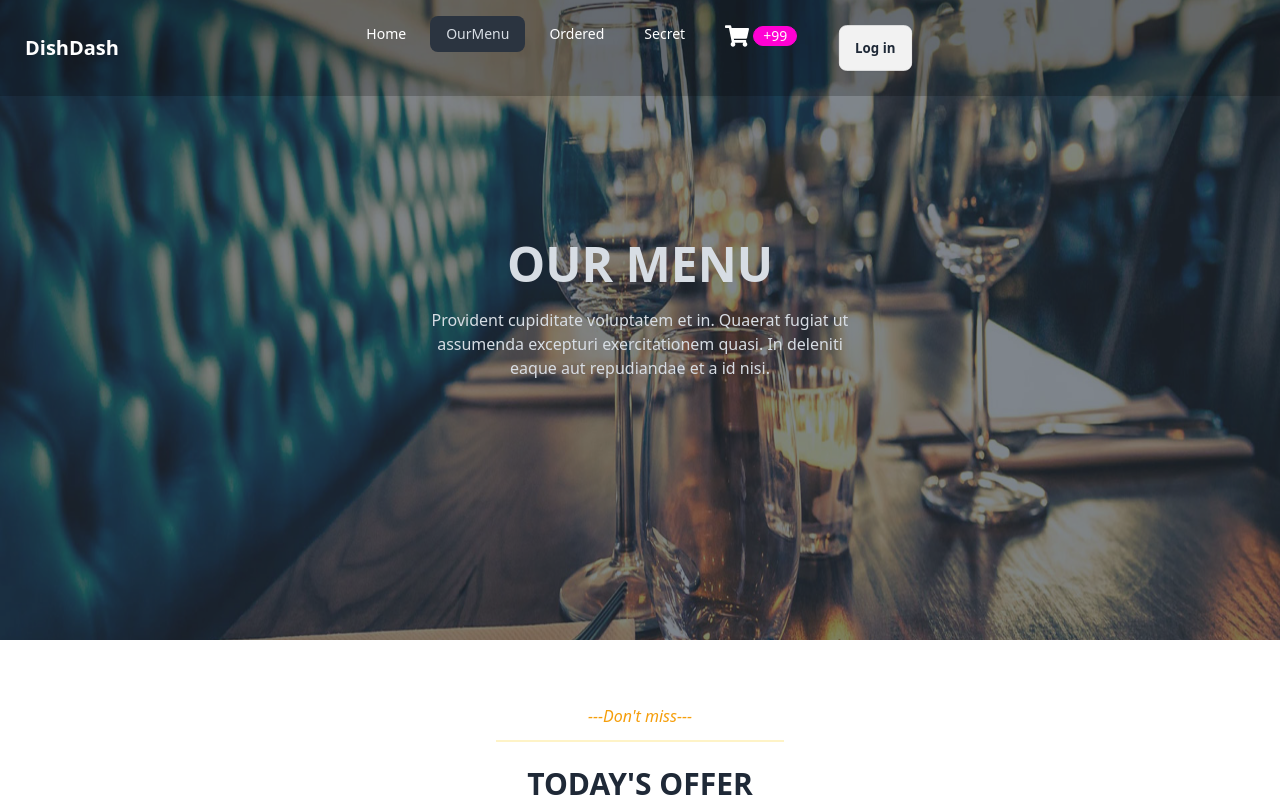
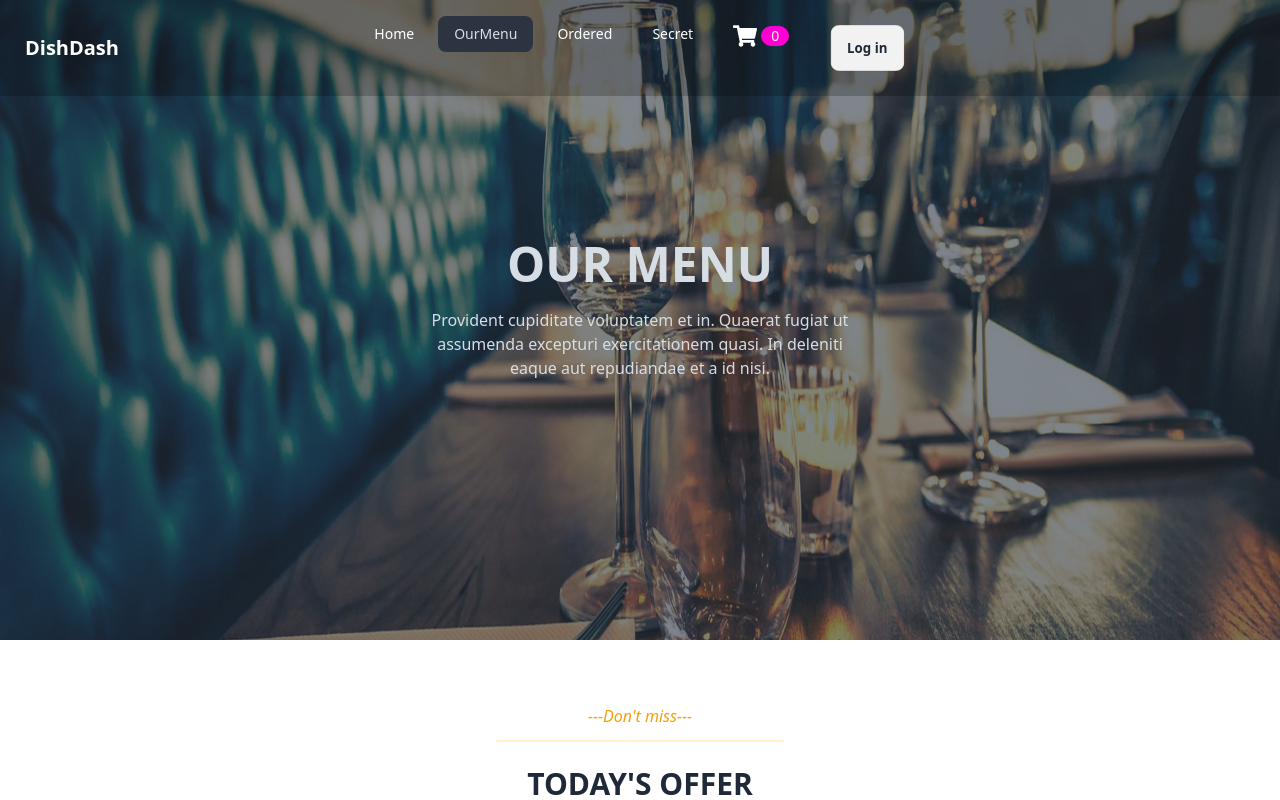
Before and after one commit to tofayeLL/DishDash-Restaurant-Client, a React (Vite) app: page /menu in a window 1280 px wide. Shown: the top 800 px of the page. Built offline with nearby package versions, Linux system fonts and the light colour scheme; no server answers.

Commit message:
use Tan stack query and axios secure to load and display cart data in the navbar

```diff
--- a/package.json
+++ b/package.json
@@ -11,6 +11,7 @@
   },
   "dependencies": {
     "@smastrom/react-rating": "^1.5.0",
+    "@tanstack/react-query": "^5.37.1",
     "axios": "^1.6.8",
     "firebase": "^10.12.0",
     "localforage": "^1.10.0",
--- a/src/components/FoodCard/FoodCard.jsx
+++ b/src/components/FoodCard/FoodCard.jsx
@@ -1,7 +1,8 @@
 import { Link, useLocation, useNavigate } from "react-router-dom";
 import useAuth from "../../hooks/useAuth";
 import Swal from "sweetalert2";
-import axios from "axios";
+
+import useAxiosSecure from "../../hooks/useAxiosSecure";
 
 
 const FoodCard = ({ item }) => {
@@ -10,6 +11,9 @@ const FoodCard = ({ item }) => {
     const { user } = useAuth();
     const navigate = useNavigate();
     const location = useLocation();
+
+    // axios secure from hooks
+    const axiosSecure = useAxiosSecure();
 
     const handleAddToCart = (food) => {
         if (user && user?.email) {
@@ -24,7 +28,7 @@ const FoodCard = ({ item }) => {
 
             }
 
-            axios.post('http://localhost:5000/carts', cartItem)
+            axiosSecure.post('/carts', cartItem)
             .then(data => {
                 console.log(data.data);
                 if(data.data.insertedId){
--- a/src/hooks/useAxiosSecure.jsx
+++ b/src/hooks/useAxiosSecure.jsx
@@ -1,7 +1,7 @@
 import axios from "axios";
 
 
-export const axiosSecure = axios.create({
+ const axiosSecure = axios.create({
     baseURL: 'http://localhost:5000'
 })
 
--- /dev/null
+++ b/src/hooks/useCart.jsx
@@ -0,0 +1,22 @@
+import { useQuery } from "@tanstack/react-query";
+import useAxiosSecure from "./useAxiosSecure";
+
+
+const useCart = () => {
+    const axiosSecure = useAxiosSecure();
+    //    tan stack query
+    const { data: cart = [] } = useQuery({
+        queryKey: ['cart'],
+        queryFn: async () => {
+            const data = await axiosSecure.get('/carts')
+            return data.data;
+        }
+        /* queryFn: async () => {
+            const data = await fetchTodoById(todoId)
+            return data
+          }, */
+    })
+    return [cart]
+};
+
+export default useCart;
--- a/src/main.jsx
+++ b/src/main.jsx
@@ -5,18 +5,29 @@ import { RouterProvider } from 'react-router-dom'
 import { router } from './Routes/Routes';
 import { HelmetProvider } from 'react-helmet-async';
 import AuthProviders from './providers/AuthProviders';
+// tan stack query
+import {
+  QueryClient,
+  QueryClientProvider,
+} from '@tanstack/react-query'
 
+
+
+const queryClient = new QueryClient()
 
 
 
 ReactDOM.createRoot(document.getElementById('root')).render(
   <React.StrictMode>
     <HelmetProvider>
-      <AuthProviders>
-        <div className='container mx-auto'>
-          <RouterProvider router={router} />
-        </div>
-      </AuthProviders>
+      <QueryClientProvider client={queryClient}>
+        <AuthProviders>
+          <div className='container mx-auto'>
+            <RouterProvider router={router} />
+          </div>
+        </AuthProviders>
+      </QueryClientProvider>
+
     </HelmetProvider>
   </React.StrictMode>,
 )
--- a/src/pages/Shared/NavBar/NavBar.jsx
+++ b/src/pages/Shared/NavBar/NavBar.jsx
@@ -2,11 +2,13 @@
 import { NavLink } from "react-router-dom";
 import useAuth from "../../../hooks/useAuth";
 import { FaShoppingCart } from "react-icons/fa";
+import useCart from "../../../hooks/useCart";
 
 
 
 
 const NavBar = () => {
+    const [cart] = useCart();
 
     const { user, logOutUser } = useAuth();
 
@@ -34,7 +36,7 @@ const NavBar = () => {
         <li><NavLink to={'/'}>
             <button className="flex items-center gap-1">
                 <span className="text-2xl">< FaShoppingCart></FaShoppingCart></span>
-                <div className="badge badge-secondary">+99</div>
+                <div className="badge badge-secondary">{cart.length}</div>
             </button>
         </NavLink></li>
 
```
Also changed, not shown: 1 other file (tests, documents, lock files or other folders).
